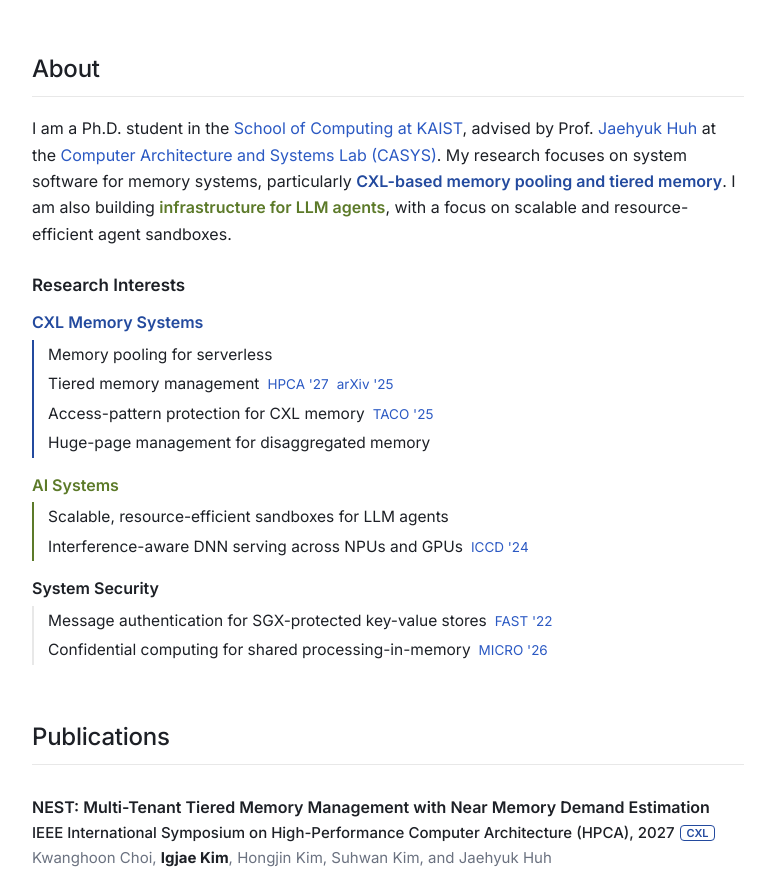
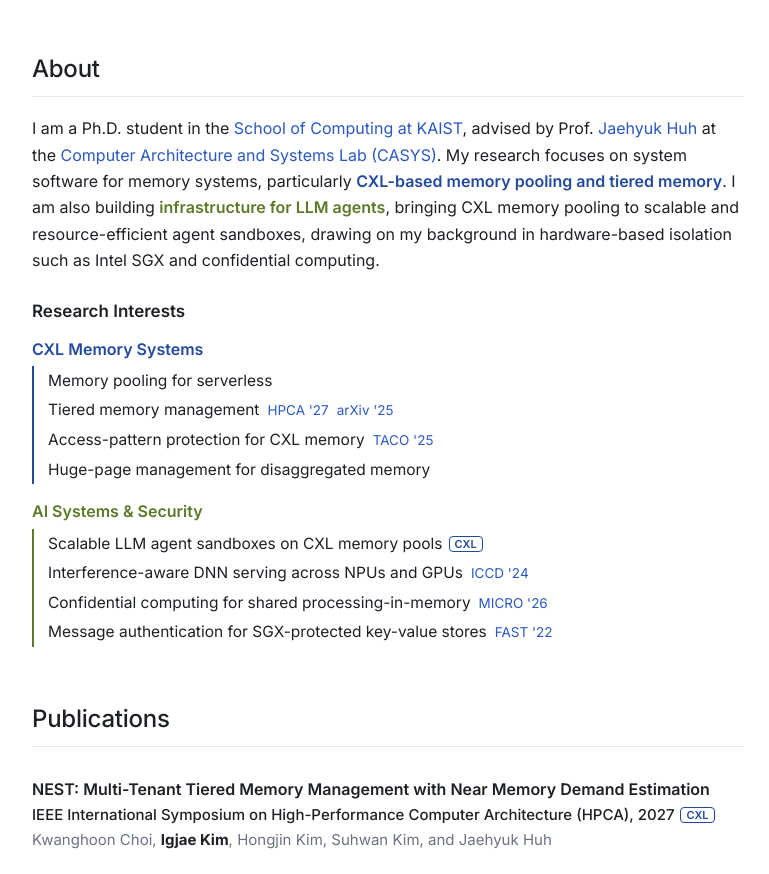
Before and after one commit to zktsd813/zktsd813.github.io, a plain HTML site: page index.html in a window 1280 px wide. Shown: the part 206-1080 px from the top of the page, without its empty margins (252-1021 px from the left). Drawn offline with Linux system fonts and the light colour scheme.

Commit message:
Add files via upload

```diff
--- a/index.html
+++ b/index.html
@@ -118,7 +118,8 @@
     <a href="https://casyslab.kaist.ac.kr/">Computer Architecture and Systems Lab (CASYS)</a>.
     My research focuses on system software for memory systems, particularly
     <b class="c-cxl">CXL-based memory pooling and tiered memory</b>. I am also building
-    <b class="c-agent">infrastructure for LLM agents</b>, with a focus on scalable and resource-efficient agent sandboxes.
+    <b class="c-agent">infrastructure for LLM agents</b>, bringing CXL memory pooling to scalable and resource-efficient
+    agent sandboxes, drawing on my background in hardware-based isolation such as Intel SGX and confidential computing.
   </p>
 
   <h3>Research Interests</h3>
@@ -132,17 +133,12 @@
     </ul>
   </div>
   <div class="area agent-area">
-    <div class="area-title">AI Systems</div>
+    <div class="area-title">AI Systems &amp; Security</div>
     <ul class="sub">
-      <li>Scalable, resource-efficient sandboxes for LLM agents</li>
+      <li>Scalable LLM agent sandboxes on CXL memory pools<span class="tag cxl">CXL</span></li>
       <li>Interference-aware DNN serving across NPUs and GPUs<a class="ref" href="#iccd24">ICCD '24</a></li>
-    </ul>
-  </div>
-  <div class="area">
-    <div class="area-title">System Security</div>
-    <ul class="sub">
+      <li>Confidential computing for shared processing-in-memory<a class="ref" href="#micro26">MICRO '26</a></li>
       <li>Message authentication for SGX-protected key-value stores<a class="ref" href="#fast22">FAST '22</a></li>
-      <li>Confidential computing for shared processing-in-memory<a class="ref" href="#micro26">MICRO '26</a></li>
     </ul>
   </div>
 
```
Also changed, not shown: 1 other file.
